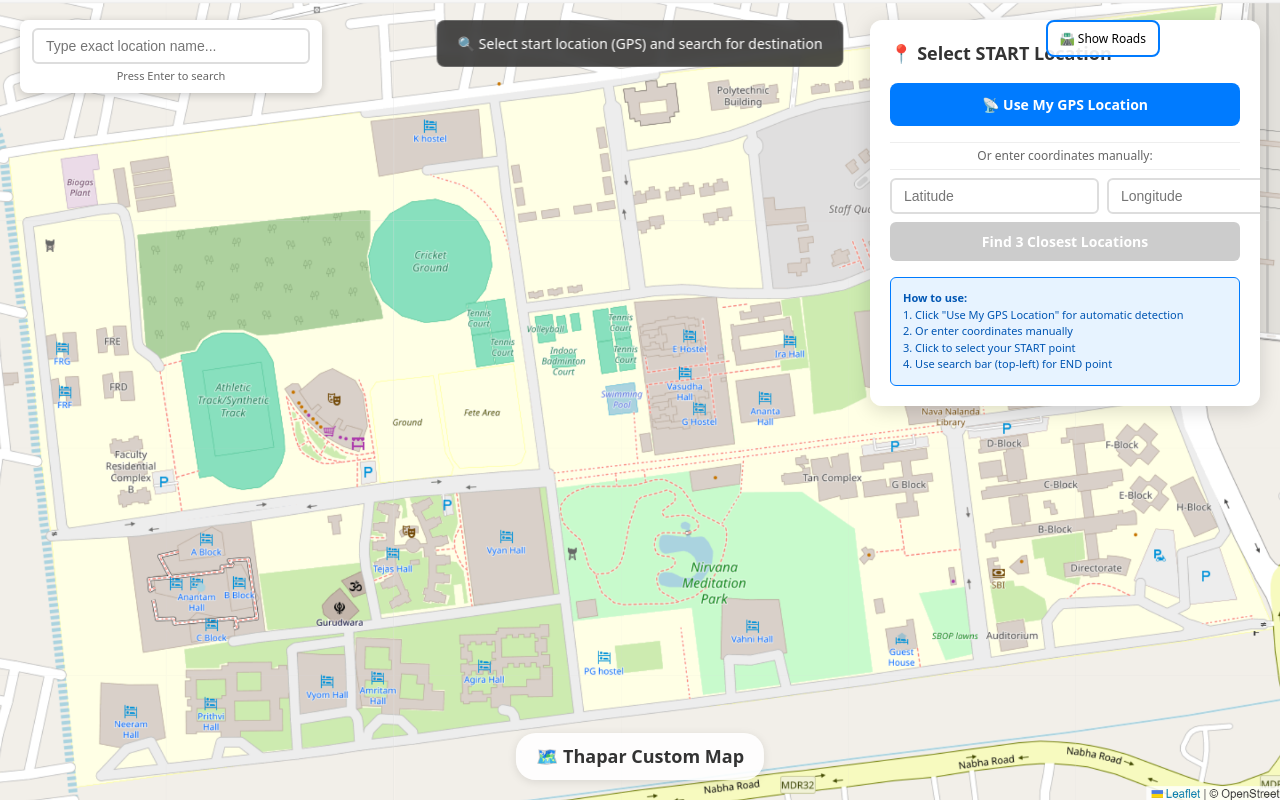
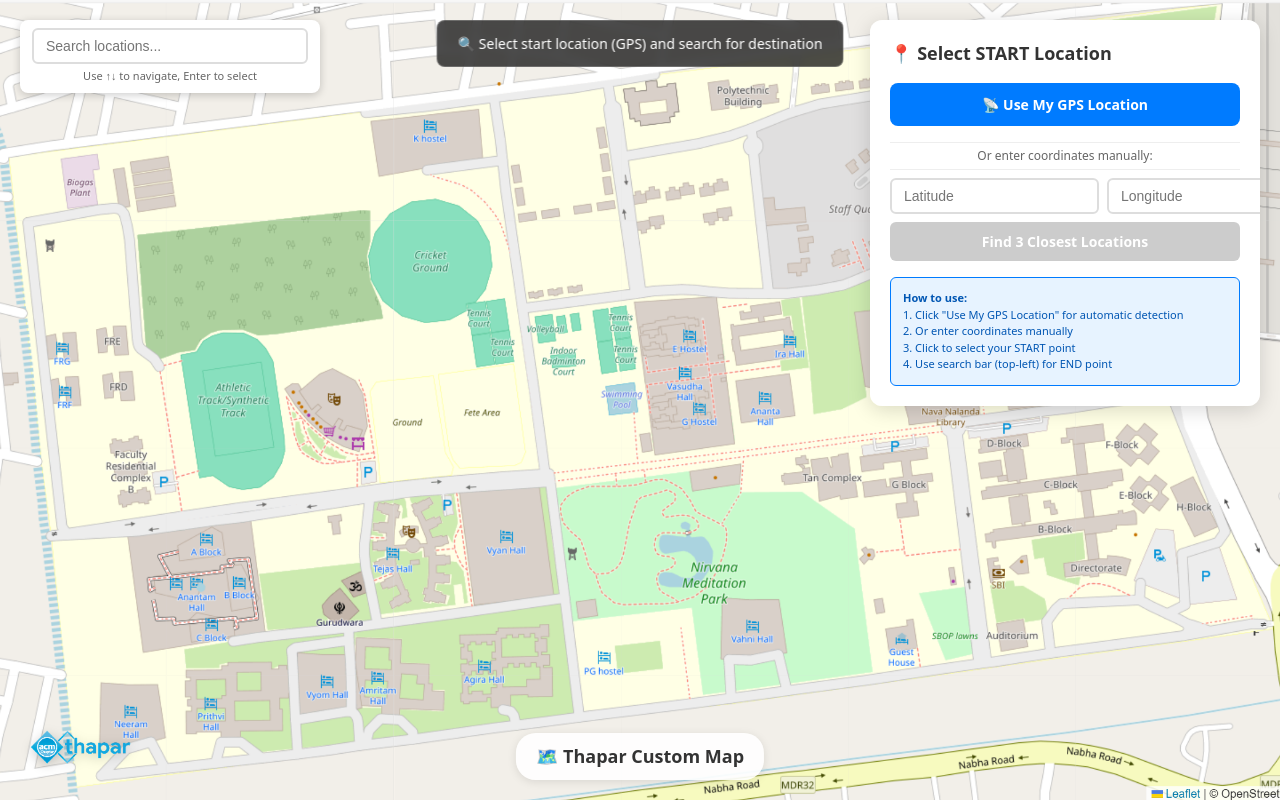
Before and after one commit to Vinayak55jain/thapar_map, a React (Vite) app in the folder Frontend/: page / in a window 1280 px wide. Built offline with nearby package versions, Linux system fonts and the light colour scheme.

Commit message:
logo added, search bar updated

```diff
--- a/Frontend/src/components/MapView.jsx
+++ b/Frontend/src/components/MapView.jsx
@@ -726,30 +726,21 @@ const roadNetwork = {
   </div>
 )}
 
-        {/* Road Network Toggle Button (for debugging) */}
-        <button
-          onClick={() => {
-            // Toggle road network visibility
-            const svg = document.querySelector('svg[style*="z-index: 20"]');
-            if (svg) {
-              svg.style.display = svg.style.display === 'none' ? 'block' : 'none';
-            }
-          }}
+{/* Logo in bottom left corner */}
+<img
+  src="acm_logo.png"
+  alt="Logo"
   style={{
     position: 'absolute',
-            top: '20px',
-            right: '120px',
-            zIndex: 1000,
-            backgroundColor: 'rgba(255, 255, 255, 0.9)',
-            border: '2px solid #007bff',
-            borderRadius: '8px',
-            padding: '8px 12px',
-            fontSize: '12px',
-            cursor: 'pointer'
+    bottom: '20px',
+    left: '20px',
+    height: '60px',        // Increased from 50px to 70px
+    width: 'auto',
+    zIndex: 200,
+    filter: 'drop-shadow(0 3px 6px rgba(0, 0, 0, 0.2))'
   }}
-        >
-          🛣️ Show Roads
-        </button>
+/>
+
       </div>
 
       {/* CSS Animations */}
--- a/Frontend/src/components/SearchBar.jsx
+++ b/Frontend/src/components/SearchBar.jsx
@@ -1,28 +1,147 @@
-import React, { useState } from 'react';
+import React, { useState, useEffect, useRef } from 'react';
 
-const SearchBar = ({ onSearch, onSearchSubmit }) => {
+const SearchBar = ({ onSearch, onSearchSubmit, locations = [] }) => {
   const [inputValue, setInputValue] = useState('');
+  const [suggestions, setSuggestions] = useState([]);
+  const [showDropdown, setShowDropdown] = useState(false);
+  const [selectedIndex, setSelectedIndex] = useState(-1);
+  const dropdownRef = useRef(null);
+  const inputRef = useRef(null);
+
+  // Fuzzy search function
+  const fuzzySearch = (query, locations) => {
+    if (!query.trim()) return [];
+
+    const queryLower = query.toLowerCase();
+    const matches = locations
+      .map(location => {
+        const nameLower = location.name.toLowerCase();
+        let score = 0;
+
+        // Exact match gets highest score
+        if (nameLower === queryLower) {
+          score = 1000;
+        }
+        // Starts with query gets high score
+        else if (nameLower.startsWith(queryLower)) {
+          score = 500 + (queryLower.length / nameLower.length) * 100;
+        }
+        // Contains query gets medium score
+        else if (nameLower.includes(queryLower)) {
+          score = 200 + (queryLower.length / nameLower.length) * 50;
+        }
+        // Fuzzy matching for partial matches
+        else {
+          let fuzzyScore = 0;
+          let queryIndex = 0;
+
+          for (let i = 0; i < nameLower.length && queryIndex < queryLower.length; i++) {
+            if (nameLower[i] === queryLower[queryIndex]) {
+              fuzzyScore += 10;
+              queryIndex++;
+            }
+          }
+
+          // Only include if at least 60% of query characters are found
+          if (queryIndex >= queryLower.length * 0.6) {
+            score = fuzzyScore;
+          }
+        }
+
+        return { ...location, score };
+      })
+      .filter(location => location.score > 0)
+      .sort((a, b) => b.score - a.score)
+      .slice(0, 8); // Limit to top 8 matches
+
+    return matches;
+  };
+
+  useEffect(() => {
+    if (inputValue.trim()) {
+      const matches = fuzzySearch(inputValue, locations);
+      setSuggestions(matches);
+      setShowDropdown(matches.length > 0);
+      setSelectedIndex(-1);
+    } else {
+      setSuggestions([]);
+      setShowDropdown(false);
+      setSelectedIndex(-1);
+    }
+  }, [inputValue, locations]);
 
   const handleInputChange = (e) => {
     const value = e.target.value;
     setInputValue(value);
-    onSearch(value); // Still call onSearch for real-time updates
+    onSearch(value);
+  };
+
+  const handleSuggestionClick = (location) => {
+    setInputValue(location.name);
+    setShowDropdown(false);
+    if (onSearchSubmit) {
+      onSearchSubmit(location.name);
+    }
   };
 
   const handleKeyPress = (e) => {
     if (e.key === 'Enter') {
-      // Trigger search submission when Enter is pressed
+      if (selectedIndex >= 0 && suggestions[selectedIndex]) {
+        // Select the highlighted suggestion
+        handleSuggestionClick(suggestions[selectedIndex]);
+      } else {
+        // Submit current input
         if (onSearchSubmit) {
           onSearchSubmit(inputValue);
         }
+        setShowDropdown(false);
+      }
+    } else if (e.key === 'ArrowDown') {
+      e.preventDefault();
+      setSelectedIndex(prev =>
+        prev < suggestions.length - 1 ? prev + 1 : prev
+      );
+    } else if (e.key === 'ArrowUp') {
+      e.preventDefault();
+      setSelectedIndex(prev => prev > -1 ? prev - 1 : -1);
+    } else if (e.key === 'Escape') {
+      setShowDropdown(false);
+      setSelectedIndex(-1);
     }
   };
 
   const handleSubmit = (e) => {
     e.preventDefault();
-    if (onSearchSubmit) {
+    if (selectedIndex >= 0 && suggestions[selectedIndex]) {
+      handleSuggestionClick(suggestions[selectedIndex]);
+    } else if (onSearchSubmit) {
       onSearchSubmit(inputValue);
     }
+    setShowDropdown(false);
+  };
+
+  const handleBlur = (e) => {
+    // Delay hiding dropdown to allow click on suggestions
+    setTimeout(() => {
+      if (!dropdownRef.current?.contains(document.activeElement)) {
+        setShowDropdown(false);
+        setSelectedIndex(-1);
+      }
+    }, 150);
+  };
+
+  const highlightMatch = (text, query) => {
+    if (!query.trim()) return text;
+
+    const regex = new RegExp(`(${query.split('').join('.*?')})`, 'gi');
+    const parts = text.split(regex);
+
+    return parts.map((part, index) => {
+      if (part.toLowerCase().includes(query.toLowerCase())) {
+        return <strong key={index} style={{ backgroundColor: '#fff3cd' }}>{part}</strong>;
+      }
+      return part;
+    });
   };
 
   return (
@@ -32,32 +151,39 @@ const SearchBar = ({ onSearch, onSearchSubmit }) => {
       left: '20px',
       zIndex: 1000,
       backgroundColor: 'white',
-      padding: '8px 12px',
       borderRadius: '8px',
-      boxShadow: '0 2px 8px rgba(0,0,0,0.2)'
+      boxShadow: '0 2px 8px rgba(0,0,0,0.2)',
+      width: '300px'
     }}>
       <form onSubmit={handleSubmit}>
+        <div style={{ padding: '8px 12px' }}>
           <input
+            ref={inputRef}
             type="text"
-          placeholder="Type exact location name..."
+            placeholder="Search locations..."
             value={inputValue}
             onChange={handleInputChange}
-          onKeyPress={handleKeyPress}
+            onKeyDown={handleKeyPress}
+            onBlur={handleBlur}
+            onFocus={() => inputValue.trim() && setShowDropdown(suggestions.length > 0)}
             style={{
-            width: '250px',
+              width: '100%',
               padding: '8px 12px',
               border: '2px solid #ddd',
               borderRadius: '6px',
               fontSize: '14px',
               outline: 'none',
-            transition: 'border-color 0.2s ease'
+              transition: 'border-color 0.2s ease',
+              boxSizing: 'border-box'
             }}
-          onFocus={(e) => {
-            e.target.style.borderColor = '#007bff';
-          }}
-          onBlur={(e) => {
-            e.target.style.borderColor = '#ddd';
-          }}
+            // onFocus={(e) => {
+            //   e.target.style.borderColor = '#007bff';
+            //   if (inputValue.trim()) setShowDropdown(suggestions.length > 0);
+            // }}
+            // onBlur={(e) => {
+            //   e.target.style.borderColor = '#ddd';
+            //   handleBlur(e);
+            // }}
           />
           <div style={{
             fontSize: '11px',
@@ -65,9 +191,44 @@ const SearchBar = ({ onSearch, onSearchSubmit }) => {
             marginTop: '4px',
             textAlign: 'center'
           }}>
-          Press Enter to search
+            Use ↑↓ to navigate, Enter to select
+          </div>
         </div>
       </form>
+
+      {showDropdown && suggestions.length > 0 && (
+        <div
+          ref={dropdownRef}
+          style={{
+            borderTop: '1px solid #eee',
+            maxHeight: '250px',
+            overflowY: 'auto'
+          }}
+        >
+          {suggestions.map((location, index) => (
+            <div
+              key={location.id}
+              onClick={() => handleSuggestionClick(location)}
+              style={{
+                padding: '10px 12px',
+                cursor: 'pointer',
+                borderBottom: index < suggestions.length - 1 ? '1px solid #f0f0f0' : 'none',
+                backgroundColor: selectedIndex === index ? '#f8f9fa' : 'white',
+                fontSize: '14px',
+                transition: 'background-color 0.1s ease'
+              }}
+              onMouseEnter={() => setSelectedIndex(index)}
+            >
+              <div style={{ fontWeight: '500', color: '#333' }}>
+                {highlightMatch(location.name, inputValue)}
+              </div>
+              <div style={{ fontSize: '12px', color: '#666', marginTop: '2px' }}>
+                {location.lat.toFixed(6)}, {location.lng.toFixed(6)}
+              </div>
+            </div>
+          ))}
+        </div>
+      )}
     </div>
   );
 };
--- a/Frontend/src/pages/HomePage.jsx
+++ b/Frontend/src/pages/HomePage.jsx
@@ -1103,6 +1103,7 @@ const HomePage = () => {
    {/* Search Bar - Hide when route is confirmed */}
 {!showRouteConfirmation && !(selectedRoute.start && selectedRoute.end && !showRouteConfirmation) && (
   <SearchBar
+    locations={fixedLocations}
     onSearch={handleSearch}
     onSearchSubmit={handleSearchSubmit}
   />
```
Also changed, not shown: Frontend/public/acm_logo.png (added). Lines whose indentation alone changed are shown as unchanged.
